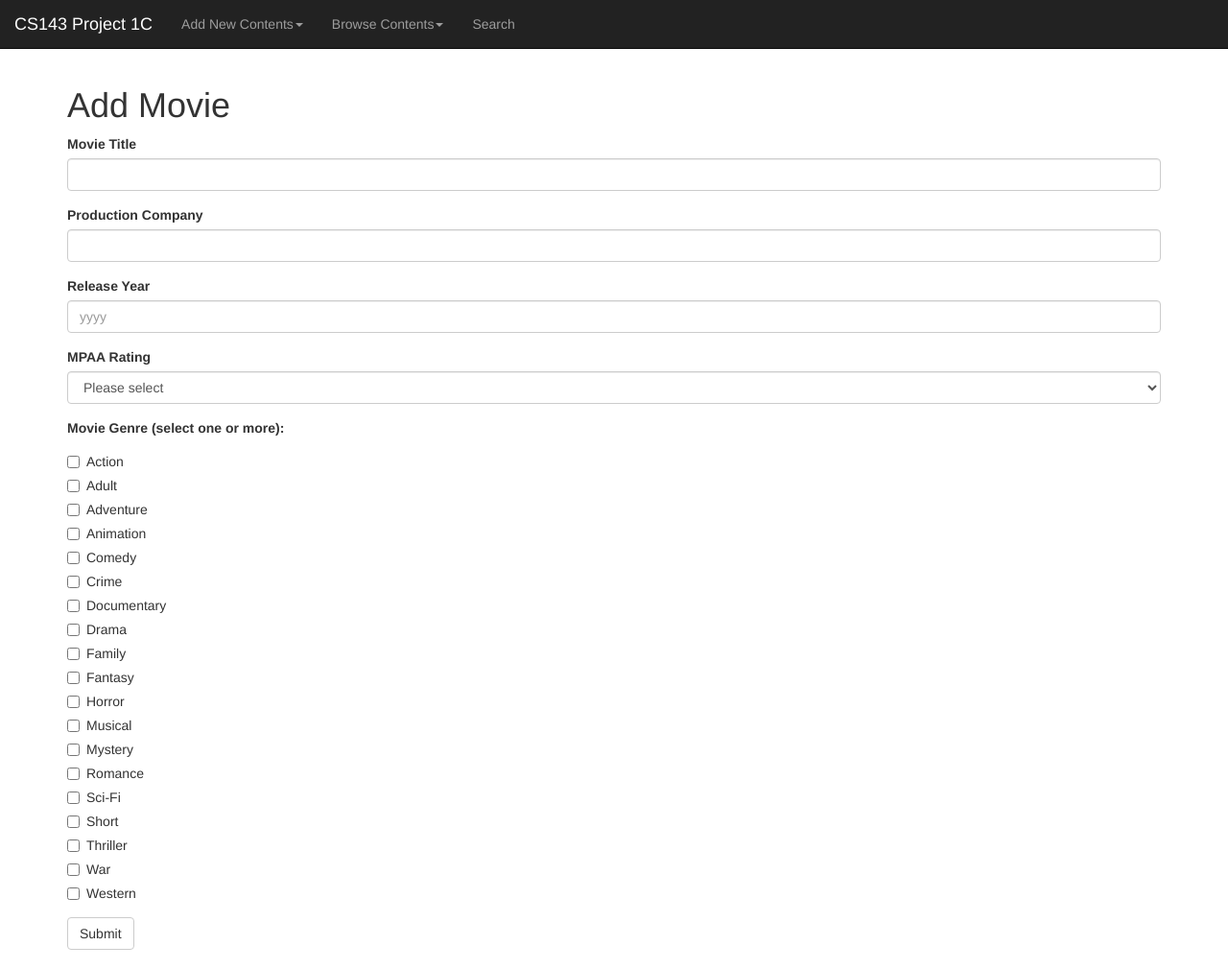
After one commit to eltonkl/cs143, a PHP site: page /add_movie.php in a window 1280 px wide. The commit adds this page. Shown: the whole page at 96% size. Run offline with PHP 8.4, Linux system fonts and the light colour scheme.

Commit message:
Implement add_movie

```diff
--- /dev/null
+++ b/project1/part_c/www/add_movie.php
@@ -0,0 +1,174 @@
+<!DOCTYPE html>
+<html lang="en">
+    <head>
+        <meta charset="utf-8">
+        <meta http-equiv="X-UA-Compatible" content="IE=edge">
+        <meta name="viewport" content="width=device-width, initial-scale=1">
+
+        <title>CS143 Project 1C</title>
+
+        <!-- CSS -->
+        <link href="css/bootstrap.min.css" rel="stylesheet">
+        <link href="css/custom.css" rel="stylesheet">
+    </head>
+
+    <body>
+        <?php
+            // header navigation bar
+            include_once('header.php');
+        ?>
+
+        <div class="container main">
+            <h1>Add Movie</h1>
+            <form method="get" action="<?php echo $_SERVER['PHP_SELF'];?>">
+                <div class="form-group">
+                    <label for="tile">Movie Title</label>
+                    <input type="text" class="form-control" placeholder="" name="title">
+                </div>
+                <div class="form-group">
+                    <label for="company">Production Company</label>
+                    <input type="text" class="form-control" placeholder="" name="company">
+                </div>
+                <div class="form-group">
+                    <label for="year">Release Year</label>
+                    <input type="text" class="form-control" placeholder="yyyy" name="year">
+                </div>
+                <div class="form-group">
+                    <label for="rating">MPAA Rating</label>
+                    <select class="form-control" name="rating">
+                        <option value="Default">Please select</option>
+                        <option value="G">G</option>
+                        <option value="NC-17">NC-17</option>
+                        <option value="PG">PG</option>
+                        <option value="PG-13">PG-13</option>
+                        <option value="R">R</option>
+                        <option value="surrendere">surrendere</option>
+                    </select>
+                </div>
+                <div class="form-group">
+                    <label>Movie Genre (select one or more):</label>
+                    <div class="checkbox"><label><input type="checkbox" name="genre[]" value="Action">Action</label></div>
+                    <div class="checkbox"><label><input type="checkbox" name="genre[]" value="Adult">Adult</label></div>
+                    <div class="checkbox"><label><input type="checkbox" name="genre[]" value="Adventure">Adventure</label></div>
+                    <div class="checkbox"><label><input type="checkbox" name="genre[]" value="Animation">Animation</label></div>
+                    <div class="checkbox"><label><input type="checkbox" name="genre[]" value="Comedy">Comedy</label></div>
+                    <div class="checkbox"><label><input type="checkbox" name="genre[]" value="Crime">Crime</label></div>
+                    <div class="checkbox"><label><input type="checkbox" name="genre[]" value="Documentary">Documentary</label></div>
+                    <div class="checkbox"><label><input type="checkbox" name="genre[]" value="Drama">Drama</label></div>
+                    <div class="checkbox"><label><input type="checkbox" name="genre[]" value="Family">Family</label></div>
+                    <div class="checkbox"><label><input type="checkbox" name="genre[]" value="Fantasy">Fantasy</label></div>
+                    <div class="checkbox"><label><input type="checkbox" name="genre[]" value="Horror">Horror</label></div>
+                    <div class="checkbox"><label><input type="checkbox" name="genre[]" value="Musical">Musical</label></div>
+                    <div class="checkbox"><label><input type="checkbox" name="genre[]" value="Mystery">Mystery</label></div>
+                    <div class="checkbox"><label><input type="checkbox" name="genre[]" value="Romance">Romance</label></div>
+                    <div class="checkbox"><label><input type="checkbox" name="genre[]" value="Sci-Fi">Sci-Fi</label></div>
+                    <div class="checkbox"><label><input type="checkbox" name="genre[]" value="Short">Short</label></div>
+                    <div class="checkbox"><label><input type="checkbox" name="genre[]" value="Thriller">Thriller</label></div>
+                    <div class="checkbox"><label><input type="checkbox" name="genre[]" value="War">War</label></div>
+                    <div class="checkbox"><label><input type="checkbox" name="genre[]" value="Western">Western</label></div>
+                </div>
+                <button type="submit" class="btn btn-default" name="submit">Submit</button>
+            </form>
+            <br>
+
+            <?php
+                define("SQL_YEAR_REGEX", "/\d{4}/");
+
+                if ($_SERVER["REQUEST_METHOD"] == "GET") {
+                    // check the button is clicked
+                    if (isset($_GET['submit'])) {
+                        $title = $_REQUEST['title'];
+                        $company = $_REQUEST['company'];
+                        $year = $_REQUEST['year'];
+                        $rating = $_REQUEST['rating'];
+                        $genre = $_REQUEST['genre'];
+
+                        // empty checks
+                        if (empty($title)) {
+                            echo '<div class="alert alert-danger" role="alert"><strong>Error!</strong> Title can not be empty!</div>';
+                            exit(1);
+                        }
+
+                        if (empty($company)) {
+                            echo '<div class="alert alert-danger" role="alert"><strong>Error!</strong> Production company can not be empty!</div>';
+                            exit(1);
+                        }
+
+                        if (empty($year)) {
+                            echo '<div class="alert alert-danger" role="alert"><strong>Error!</strong> Year can not be empty!</div>';
+                            exit(1);
+                        } else if (!preg_match(SQL_YEAR_REGEX, $year)) {
+                            echo '<div class="alert alert-danger" role="alert"><strong>Error!</strong> Wrong year format!</div>';
+                            exit(1);
+                        }
+
+                        if ($rating == "Default") {
+                            echo '<div class="alert alert-danger" role="alert"><strong>Error!</strong> Please select movie rating!</div>';
+                            exit(1);
+                        }
+
+                        if (empty($genre)) {
+                            echo '<div class="alert alert-danger" role="alert"><strong>Error!</strong> Please select at least one genre!</div>';
+                            exit(1);
+                        }
+
+
+                        // connecting to db
+                        $db = new mysqli('localhost', 'cs143', '', 'CS143');
+                        if ($db->connect_errno > 0) {
+                            die('Unable to connect to database [' . $db->connect_error . ']');
+                        }
+
+                        // retrieve id
+                        $maxMovieIDQuery = $db->query("SELECT id FROM MaxMovieID");
+                        if (!$maxMovieIDQuery) {
+                            $errmsg = $db->error;
+                            print "Unable to retrieve MaxMovieID";
+                            print "Query failed: $errmsg<br />";
+                            exit(1);
+                        }
+                        $maxMovieID = $maxMovieIDQuery->fetch_assoc()[id];
+                        $newMovieID = $maxMovieID+1;
+
+                        // handle special char in name
+                        $title = str_replace("'", "\'", $title);
+
+                        // query
+                        $query = "INSERT INTO Movie VALUES (".$newMovieID.", '".$title."', ".$year.", '".$rating."', '".$company."');";
+                        $queryID = "UPDATE MaxMovieID SET id = id+1";
+
+
+                        // executing query
+                        $result = $db->query($query);
+                        if (!result) {
+                            $errmsg = $db->error;
+                            echo '<div class="alert alert-danger"><strong>Error!</strong><p>Query failed: '.$errmsg.'</p><p>Query: $query</p></div>';
+                        } else {
+                            // update MaxMovieID
+                            // TODO: suppose this pass
+                            $db->query($queryID);
+
+                            echo '<div class="alert alert-success"><p><strong>Success!</strong></p><p>Query: '.$query.'</p>';
+
+                            // insert genre
+                            foreach ($genre as $ele) {
+                                $genreQuery = "INSERT INTO MovieGenre VALUES (".$newMovieID.", '".$ele."');";
+                                // TODO: suppose this pass
+                                $db->query($genreQuery);
+                                echo '<p>Query: '.$genreQuery.'</p>';
+                            }
+
+                            echo '</div>';
+                        }
+                    }
+                }
+            ?>
+
+        </div>
+
+        <!-- jQuery (necessary for Bootstrap's JavaScript plugins) -->
+        <script src="https://ajax.googleapis.com/ajax/libs/jquery/1.12.4/jquery.min.js"></script>
+        <!-- Include all compiled plugins (below), or include individual files as needed -->
+        <script src="js/bootstrap.min.js"></script>
+    </body>
+</html>
--- a/project1/part_c/www/header.php
+++ b/project1/part_c/www/header.php
@@ -36,7 +36,7 @@
                             <a href="#" class="dropdown-toggle" data-toggle="dropdown" role="button" aria-haspopup="true" aria-expanded="false">Add New Contents<span class="caret"></span></a>
                             <ul class="dropdown-menu">
                                 <li><a href="add_actor_director.php">Actor/Director</a></li>
-                                <li><a href="#">Movie</a></li>
+                                <li><a href="add_movie.php">Movie</a></li>
                                 <li><a href="#">Comments</a></li>
                                 <li role="separator" class="divider"></li>
                                 <li><a href="#">Actor/Movie Relation</a></li>
```
